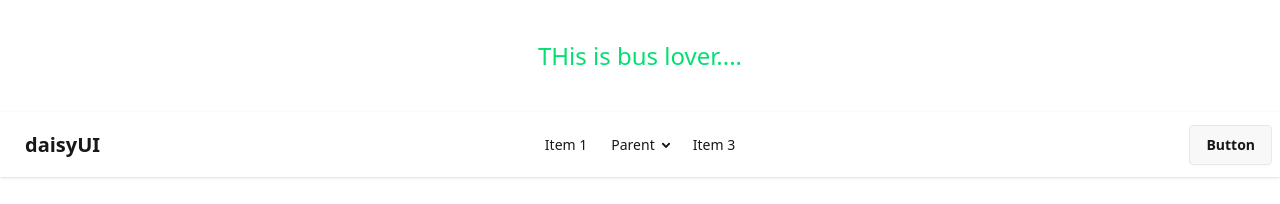
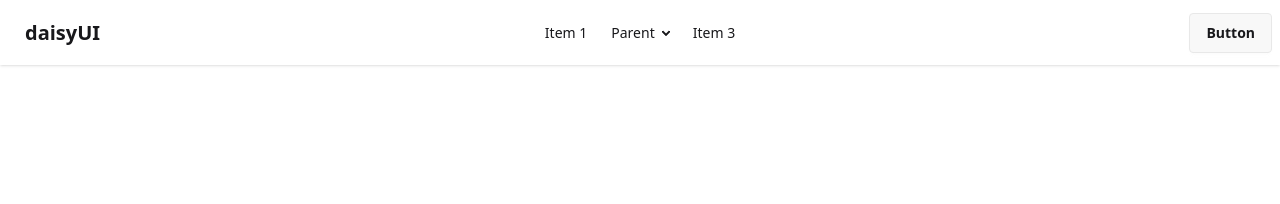
Before and after one commit to mojahidmamu/Bus-Lover, a plain HTML site: page index.html in a window 1280 px wide. Drawn offline with nearby package versions, Linux system fonts and the light colour scheme.

Commit message:
added new something

```diff
--- a/index.html
+++ b/index.html
@@ -14,9 +14,7 @@
     <script src="https://cdn.jsdelivr.net/npm/@tailwindcss/browser@4"></script>
   </head>
   <body>
-    <h1 class="text-green-400 text-2xl text-center my-10">
-      THis is bus lover....
-    </h1>
+    <main>
       <!-- Navbar -->
       <section>
         <div class="navbar bg-base-100 shadow-sm">
@@ -75,5 +73,10 @@
           </div>
         </div>
       </section>
+    </main>
+    <!-- Footer -->
+     <footer>
+
+     </footer>
   </body>
 </html>
```
Lines whose indentation alone changed are shown as unchanged.
